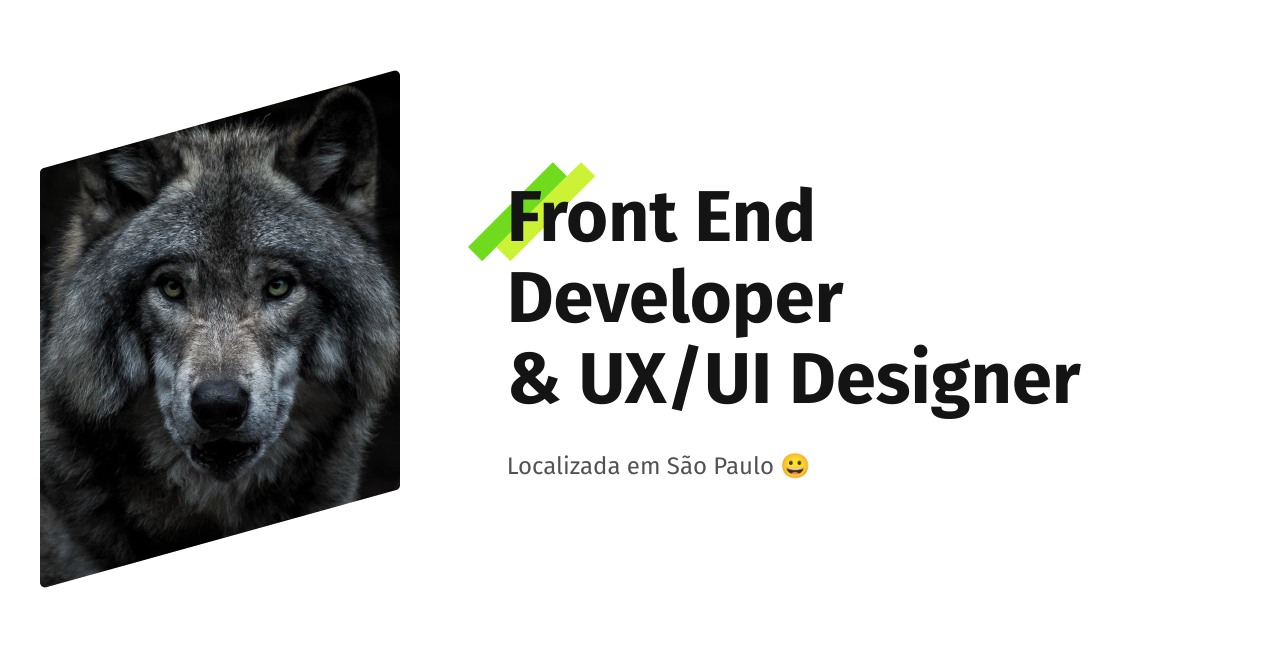
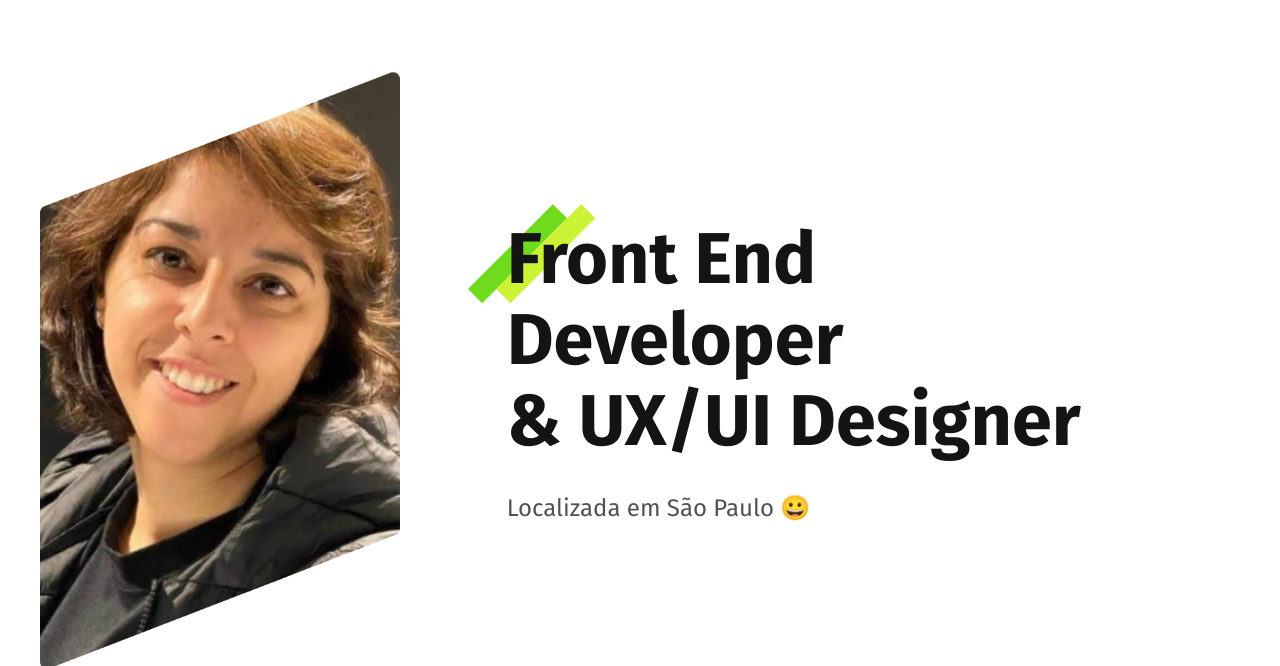
Before and after one commit to LeBrandao/LeBrandao.github.io, a plain HTML site: page index.html in a window 1280 px wide. Shown: the part 88-754 px from the top of the page. Drawn offline with Linux system fonts and the light colour scheme.

Commit message:
update img

```diff
--- a/index.html
+++ b/index.html
@@ -27,7 +27,7 @@
     </header>
 
     <main class="introducao">
-        <img src="./img/perfil.jpg" alt="Letícia" width="360" height="520">
+        <img src="./img/perfilLe.jpg" alt="Letícia" width="360" height="520">
         <div>
             <h1>Front End <br> Developer <br> & UX/UI Designer</h1>
             <p>Localizada em São Paulo 😀</p>
```
Also changed, not shown: img/MarcaLe.svg (added), img/perfilLe.jpg (added).
